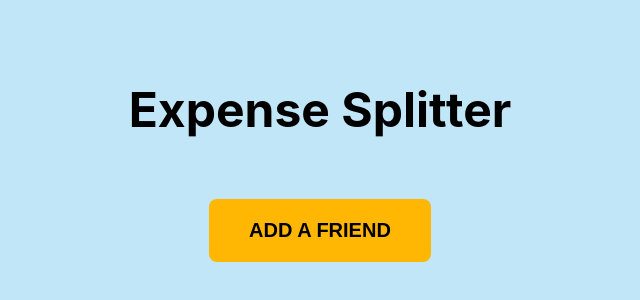
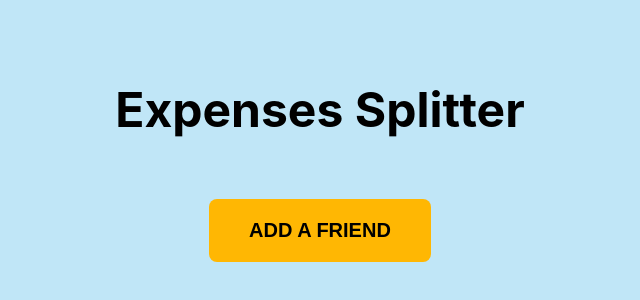
Before and after one commit to flokomi/react-ausgaben-splitter, a React (Create React App) app: page / in a window 1280 px wide. Shown: the part 292-592 px from the top of the page, without its empty margins (320-960 px from the left). Built offline with nearby package versions, Linux system fonts and the light colour scheme.

Commit message:
changed title

```diff
--- a/public/index.html
+++ b/public/index.html
@@ -6,7 +6,7 @@
     <meta name="viewport" content="width=device-width, initial-scale=1" />
     <meta name="theme-color" content="#000000" />
     <meta
-      name="Expense-Splitter"
+      name="Expenses-Splitter"
       content="Split your total expenses and see the balance of each of your friends"
     />
 
--- a/src/App.js
+++ b/src/App.js
@@ -91,7 +91,7 @@ export default function App() {
   return (
     <div className="app">
       <div className="main-header">
-        <h1>Expense Splitter</h1>
+        <h1>Expenses Splitter</h1>
         {friends.length > 1 && (
           <h2>
             Total: €{totalExpense} / For each: €{averageExpense.toFixed(0)}
```
